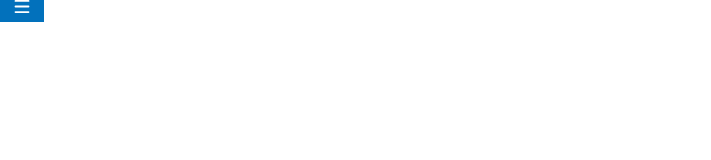
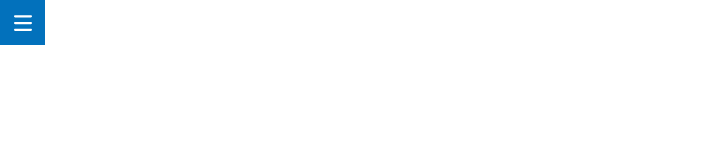
Before and after one commit to Adalab/modulo-1-evaluacion-final-deligarbur, a website built with Vite: page src/index.html in a window 1280 px wide. Shown: the top 160 px of the page, without its empty margins (0-711 px from the left). Built offline with nearby package versions, Linux system fonts and the light colour scheme; files whose address does not match are found by name.

Commit message:
responsive header

```diff
--- a/src/partials/header.html
+++ b/src/partials/header.html
@@ -1,5 +1,5 @@
 <header class="header">
-  <div class="titleHamb">
+  <a href="https://adalab.es/" class="titleHamb">
     <img src="/images/ico-menu.svg" alt="" class="titleHamb_logo">
-  </div>
+  <a/>
 </header>
--- a/src/scss/layout/_header.scss
+++ b/src/scss/layout/_header.scss
@@ -1,11 +1,9 @@
-
 .header {
     width: 100%;
     position: fixed;
     z-index: 100;
     display: flex;
     flex-direction: row;
-
 
     .titleHamb {
         background-color: $blue-color;
@@ -15,8 +13,6 @@
         flex-direction: row;
         justify-content: center;
 
-
-
         &_logo {
             width: 60%;
             height: 60%;
@@ -25,4 +21,22 @@
 
     }
 
+    @media screen and (min-width: 768px) {
+
+        .titleHamb {
+            width: 45px;
+            height: 45px;
+            display: flex;
+            flex-direction: row;
+            justify-content: center;
+            align-items: center;
+
+            &_logo {
+                width: 40%;
+                height: 40%;
+            }
+
+        }
+    }
+
 }
```
